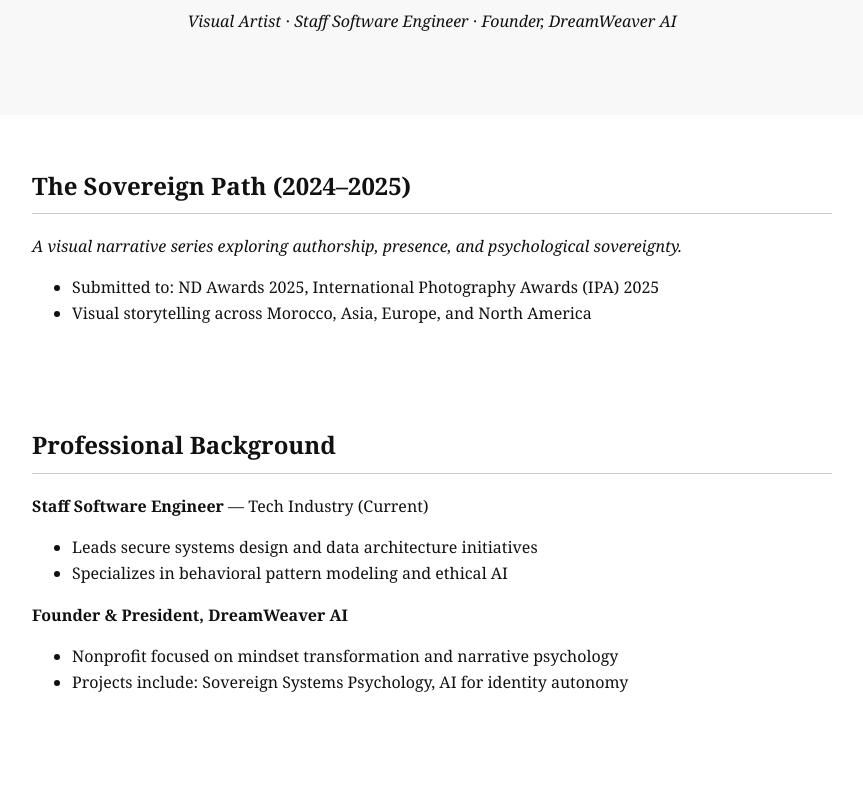
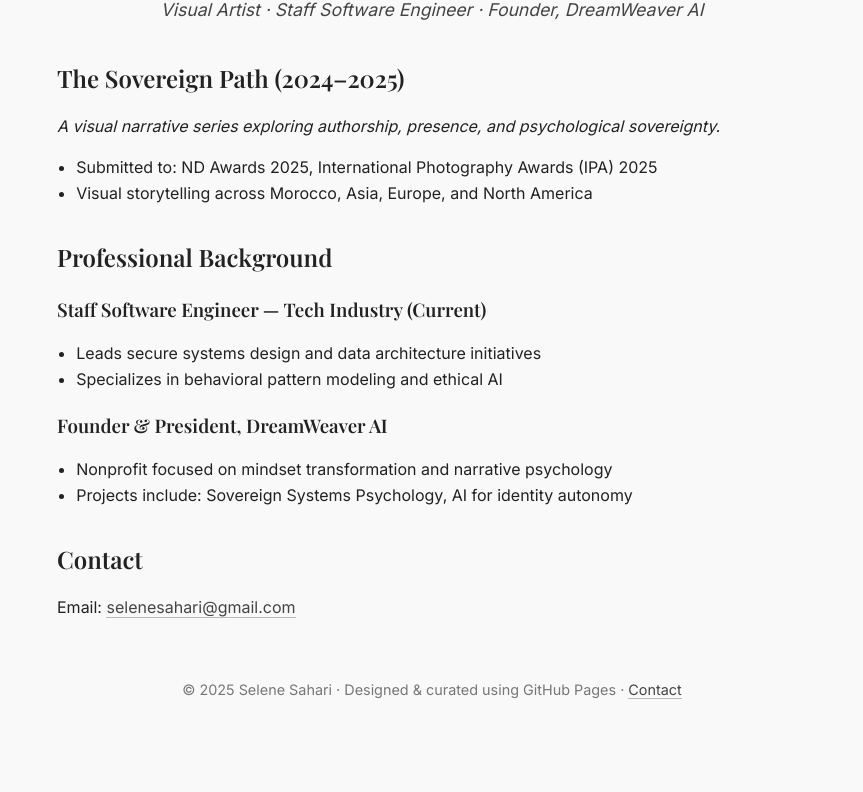
Before and after one commit to michellechen202212/portfolio, a plain HTML site: page index.html in a window 1280 px wide. Shown: the part 135-927 px from the top of the page, without its empty margins (208-1071 px from the left). After the commit the page ends 868 px from the top, so only its background shows below. Drawn offline with nearby package versions, Linux system fonts and the light colour scheme.

Commit message:
Update index.html

```diff
--- a/index.html
+++ b/index.html
@@ -1,91 +1,98 @@
 <!DOCTYPE html>
 <html lang="en">
 <head>
-  <meta charset="UTF-8">
-  <meta name="viewport" content="width=device-width, initial-scale=1.0">
-  <title>Selene Sahari | Sovereign Presence</title>
+  <meta charset="UTF-8" />
+  <meta name="viewport" content="width=device-width, initial-scale=1.0" />
+  <title>Selene Sahari Portfolio</title>
+  <link href="https://fonts.googleapis.com/css2?family=Playfair+Display:wght@600&family=Inter:wght@400;500&display=swap" rel="stylesheet">
   <style>
     body {
-      font-family: 'Georgia', serif;
       margin: 0;
-      padding: 0;
-      background: #fff;
-      color: #111;
+      padding: 2em;
+      font-family: 'Inter', sans-serif;
       line-height: 1.6;
+      background-color: #f9f9f9;
+      color: #222;
     }
-    header {
-      padding: 4rem 2rem;
-      background: #f8f8f8;
+    h1, h2, h3 {
+      font-family: 'Playfair Display', serif;
+      font-weight: 600;
+      margin-bottom: 0.2em;
+    }
+    h1 {
+      font-size: 2.5em;
       text-align: center;
+      letter-spacing: 1px;
     }
-    header h1 {
-      margin: 0;
-      font-size: 2.5rem;
-      text-transform: uppercase;
-      letter-spacing: 0.1em;
+    .subtitle {
+      text-align: center;
+      font-style: italic;
+      font-size: 1.1em;
+      color: #444;
+      margin-bottom: 2em;
     }
-    header p {
-      margin-top: 1rem;
-      font-style: italic;
+    .section {
+      max-width: 750px;
+      margin: 2em auto;
+      padding: 0 1em;
     }
-    section {
-      padding: 2rem;
-      max-width: 800px;
-      margin: auto;
-    }
-    h2 {
-      font-size: 1.5rem;
-      border-bottom: 1px solid #ccc;
-      padding-bottom: 0.5rem;
+    ul {
+      padding-left: 1.2em;
     }
     footer {
-      padding: 2rem;
       text-align: center;
-      font-size: 0.9rem;
-      color: #555;
-      border-top: 1px solid #eee;
+      font-size: 0.9em;
+      color: #777;
+      margin-top: 4em;
     }
     a {
-      color: #555;
+      color: #444;
+      text-decoration: none;
+      border-bottom: 1px solid #bbb;
+    }
+    a:hover {
+      border-bottom: 1px solid #000;
     }
   </style>
 </head>
 <body>
   <header>
-    <h1>Selene Sahari</h1>
-    <p>Visual Artist · Staff Software Engineer · Founder, DreamWeaver AI</p>
+    <h1>SELENE SAHARI</h1>
+    <div class="subtitle">
+      Visual Artist · Staff Software Engineer · Founder, DreamWeaver AI
+    </div>
   </header>
 
-  <section>
+  <div class="section">
     <h2>The Sovereign Path (2024–2025)</h2>
     <p><em>A visual narrative series exploring authorship, presence, and psychological sovereignty.</em></p>
     <ul>
       <li>Submitted to: ND Awards 2025, International Photography Awards (IPA) 2025</li>
       <li>Visual storytelling across Morocco, Asia, Europe, and North America</li>
     </ul>
-  </section>
+  </div>
 
-  <section>
+  <div class="section">
     <h2>Professional Background</h2>
-    <p><strong>Staff Software Engineer</strong> — Tech Industry (Current)</p>
+    <h3>Staff Software Engineer — Tech Industry (Current)</h3>
     <ul>
       <li>Leads secure systems design and data architecture initiatives</li>
       <li>Specializes in behavioral pattern modeling and ethical AI</li>
     </ul>
-    <p><strong>Founder & President, DreamWeaver AI</strong></p>
+    <h3>Founder & President, DreamWeaver AI</h3>
     <ul>
       <li>Nonprofit focused on mindset transformation and narrative psychology</li>
       <li>Projects include: Sovereign Systems Psychology, AI for identity autonomy</li>
     </ul>
-  </section>
+  </div>
 
-  <section>
+  <div class="section">
     <h2>Contact</h2>
     <p>Email: <a href="mailto:selenesahari@gmail.com">selenesahari@gmail.com</a></p>
-  </section>
+  </div>
 
   <footer>
-    &copy; 2025 Selene Sahari | Sovereign Presence in Motion
+    © 2025 Selene Sahari &middot; Designed & curated using GitHub Pages &middot; <a href="mailto:selenesahari@gmail.com">Contact</a>
   </footer>
 </body>
 </html>
```
